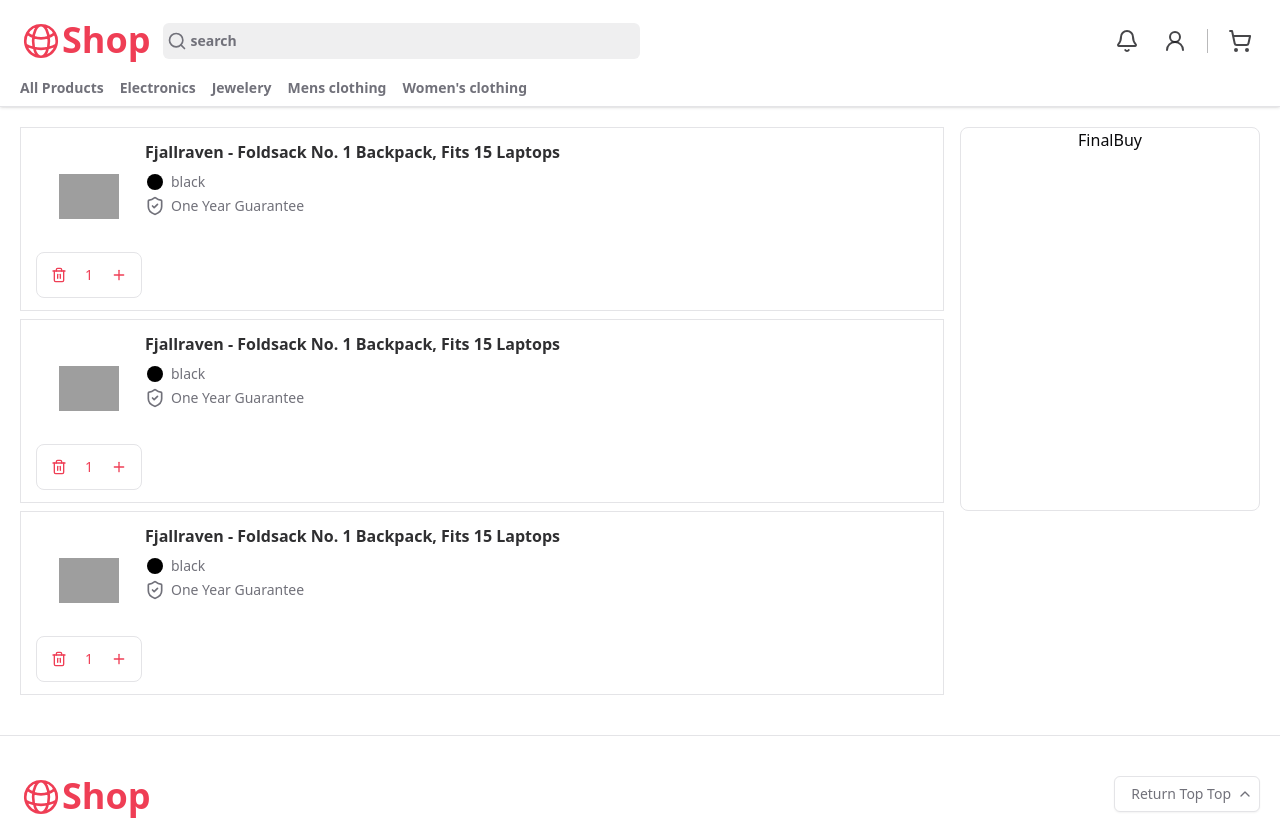
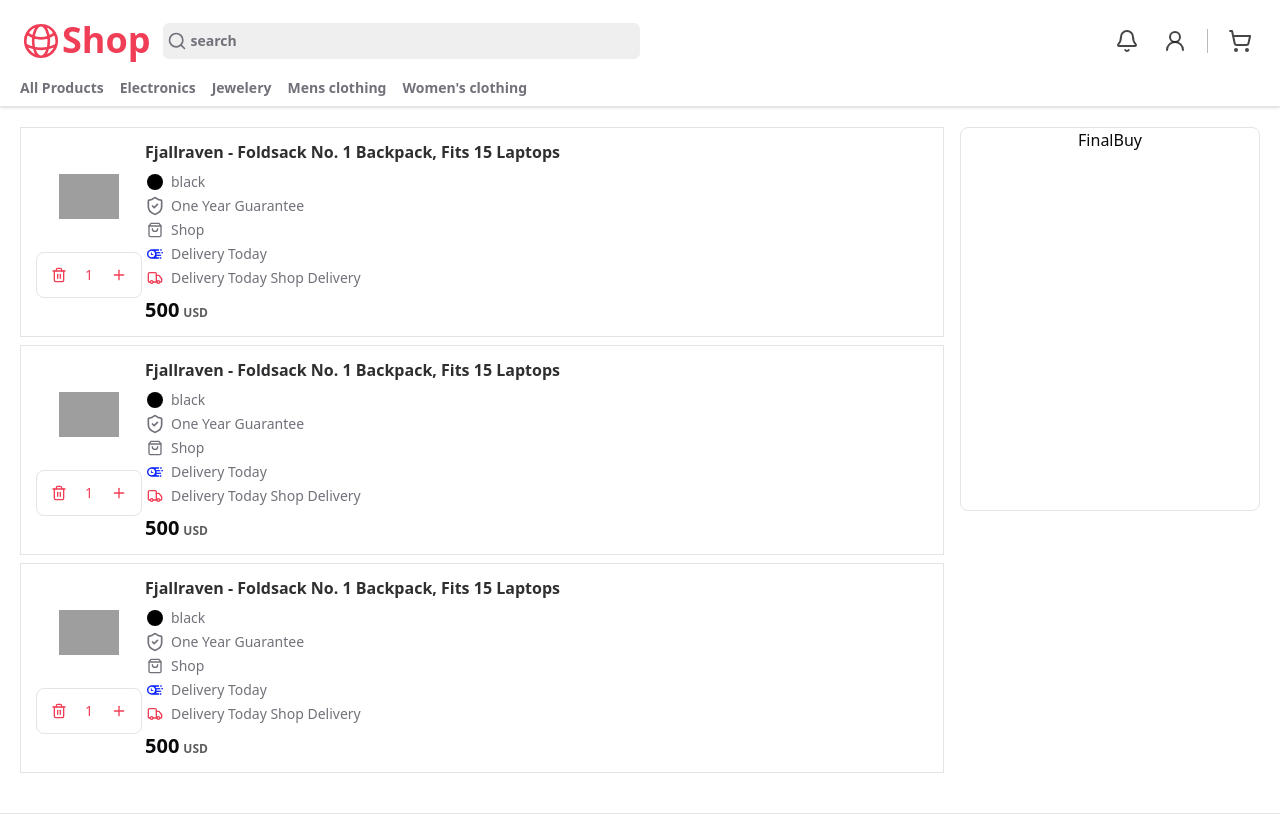
Before and after one commit to hossein-jorfi/Shop-Next.js, a Next.js app: page /cart in a window 1280 px wide. Shown: the top 820 px of the page. Built offline with nearby package versions, Linux system fonts and the light colour scheme; grey boxes are pictures that could not be loaded.

Commit message:
ProductInfo

```diff
--- a/src/ui/cart/products/product-info.tsx
+++ b/src/ui/cart/products/product-info.tsx
@@ -1,5 +1,7 @@
-import { ShieldCheck } from "lucide-react";
 import { ReactNode } from "react";
+import Image from "next/image";
+import { ShieldCheck, ShoppingBag, Truck } from "lucide-react";
+import ClockImage from "@/assets/shop/clock.png";
 
 export const ProductInfo = () => {
   return (
@@ -14,7 +16,21 @@
         <InfoItem text="One Year Guarantee">
           <ShieldCheck className="h-5 w-5" />
         </InfoItem>
+        <InfoItem text="Shop">
+          <ShoppingBag className="h-4 w-4" />
+        </InfoItem>
+        <InfoItem text="Delivery Today">
+          <Image src={ClockImage} width={16} alt="Delivery Today" />
+        </InfoItem>
+        <InfoItem text="Delivery Today Shop Delivery">
+          <Truck width={16} className="text-red" />
+        </InfoItem>
       </div>
+
+      <p className="font-bold text-xl text-left">
+        500
+        <span className="text-xs text-primary/70 font-extrabold ml-1">USD</span>
+      </p>
     </div>
   );
 };
```
